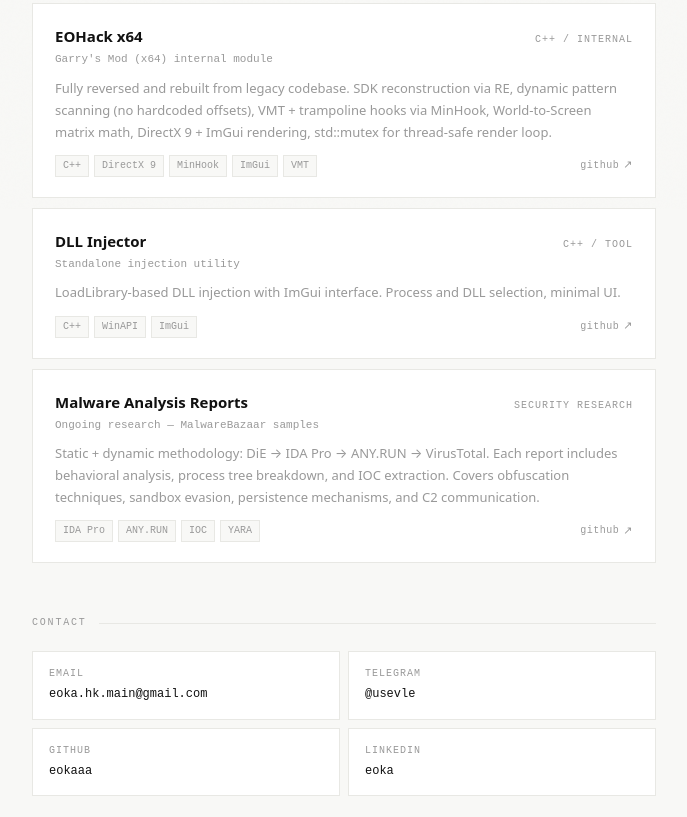
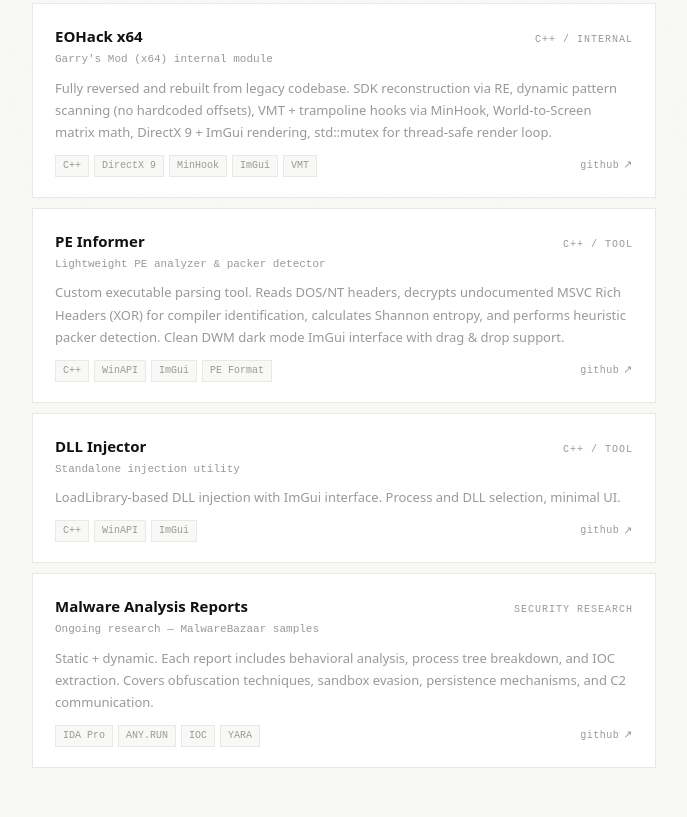
Before and after one commit to eokaaa/eoka.github.io, a plain HTML site: page index.html in a window 1280 px wide. Shown: the part 591-1408 px from the top of the page, without its empty margins (296-983 px from the left). Drawn offline with Linux system fonts and the light colour scheme.

Commit message:
update site

```diff
--- a/index.html
+++ b/index.html
@@ -243,6 +243,23 @@ body::before{
 
     <div class="project">
       <div class="proj-top">
+        <span class="proj-name">PE Informer</span>
+        <span class="proj-type">C++ / TOOL</span>
+      </div>
+      <div class="proj-sub">Lightweight PE analyzer & packer detector</div>
+      <div class="proj-desc">
+        Custom executable parsing tool. Reads DOS/NT headers, decrypts undocumented MSVC Rich Headers (XOR) for compiler identification, calculates Shannon entropy, and performs heuristic packer detection. Clean DWM dark mode ImGui interface with drag & drop support.
+      </div>
+      <div class="proj-footer">
+        <div class="proj-tags">
+          <span class="tag">C++</span><span class="tag">WinAPI</span><span class="tag">ImGui</span><span class="tag">PE Format</span>
+        </div>
+        <a class="proj-link" href="https://github.com/eokaaa/PE-Informer" target="_blank">github</a>
+      </div>
+    </div>
+
+    <div class="project">
+      <div class="proj-top">
         <span class="proj-name">DLL Injector</span>
         <span class="proj-type">C++ / TOOL</span>
       </div>
@@ -265,9 +282,7 @@ body::before{
       </div>
       <div class="proj-sub">Ongoing research — MalwareBazaar samples</div>
       <div class="proj-desc">
-        Static + dynamic methodology: DiE → IDA Pro → ANY.RUN → VirusTotal.
-        Each report includes behavioral analysis, process tree breakdown, and IOC extraction.
-        Covers obfuscation techniques, sandbox evasion, persistence mechanisms, and C2 communication.
+        Static + dynamic. Each report includes behavioral analysis, process tree breakdown, and IOC extraction. Covers obfuscation techniques, sandbox evasion, persistence mechanisms, and C2 communication.
       </div>
       <div class="proj-footer">
         <div class="proj-tags">
```
